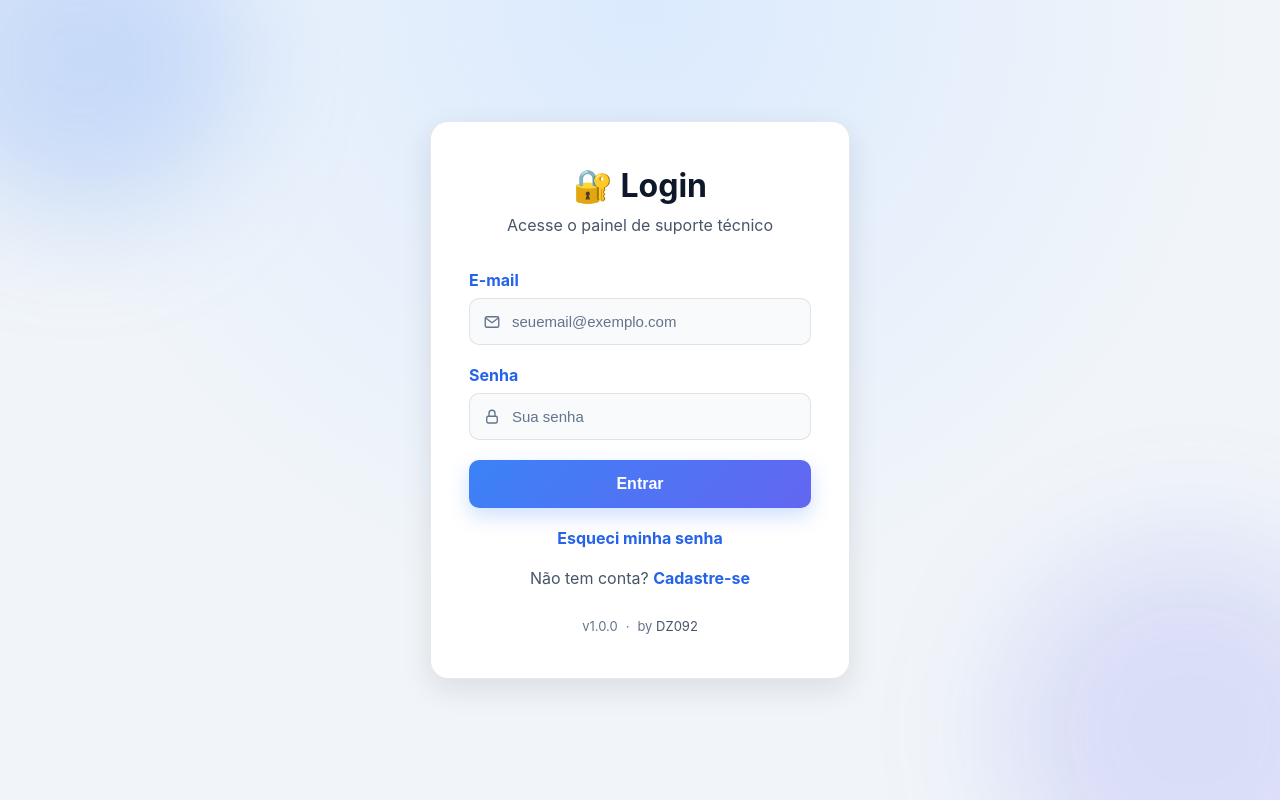
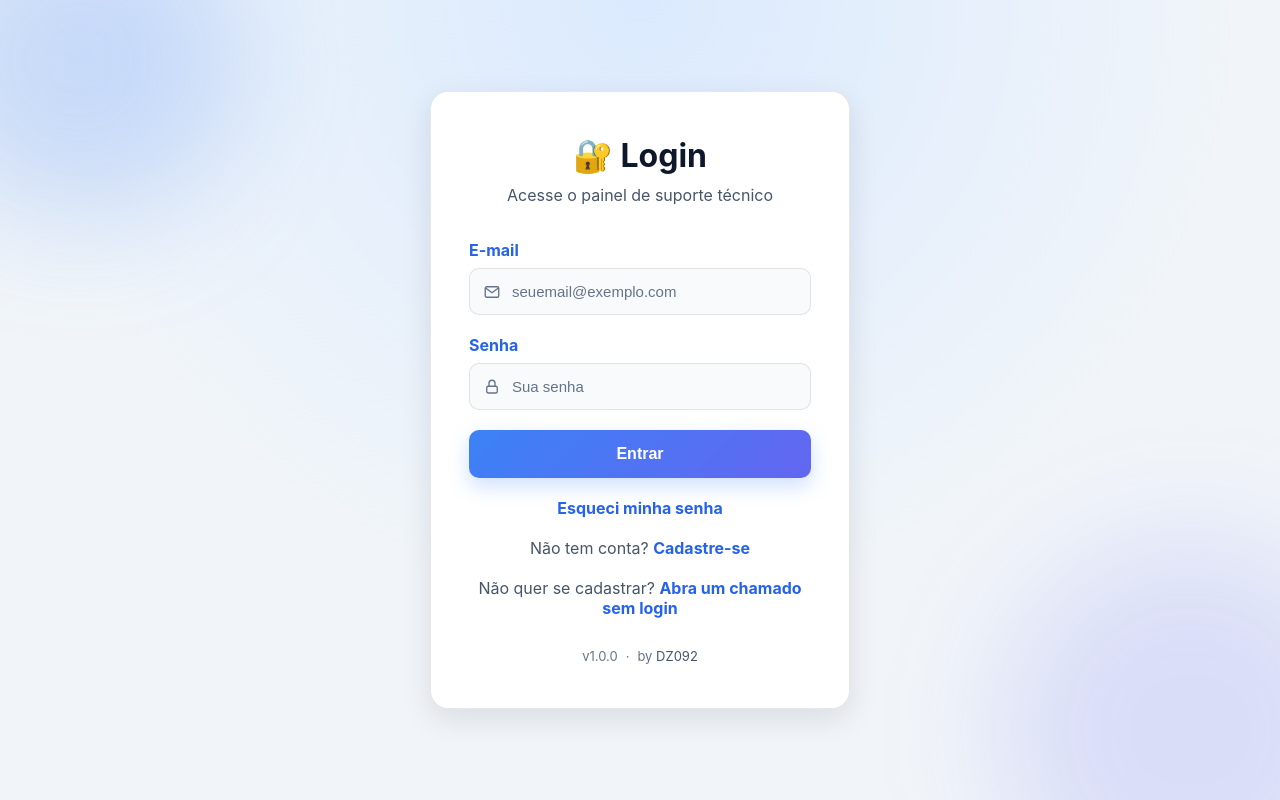
Before and after one commit to DZ092/helpdesk-system, a Flask app: page /login in a window 1280 px wide. Run offline with Flask 3, Linux system fonts and the light colour scheme.

Commit message:
feat(ui): adiciona link para abertura de chamado sem login na tela de login (#64)
A rota pública /chamado já existia e funcionava sem exigir cadastro, mas
não havia nenhum caminho de navegação até ela: a home redireciona para
/dashboard (que exige login) e a tela de login não linkava para /chamado.

Closes #63

```diff
--- a/templates/login.html
+++ b/templates/login.html
@@ -113,6 +113,11 @@ Não tem conta? <a href="/cadastro">Cadastre-se</a>
 </p>
 
 
+<p class="link-secundario">
+Não quer se cadastrar? <a href="/chamado">Abra um chamado sem login</a>
+</p>
+
+
 <footer class="rodape-app">
     <span>v1.0.0</span>
     <span aria-hidden="true">·</span>
```
